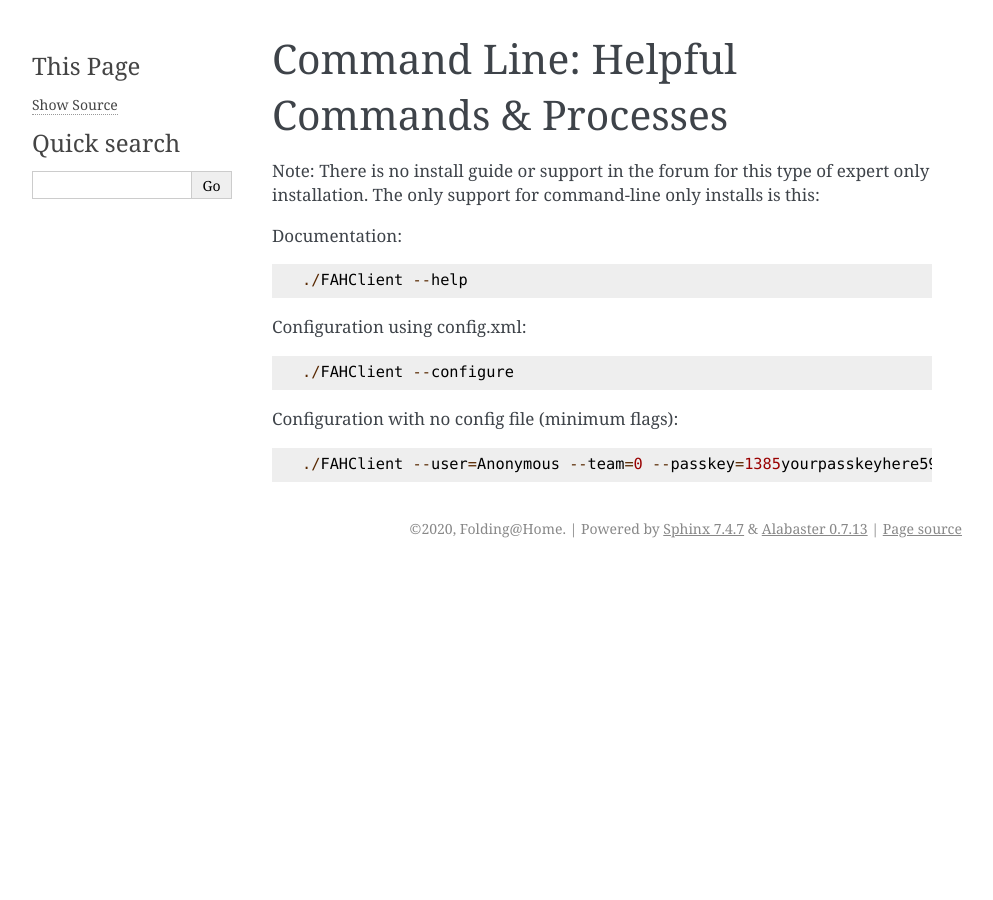
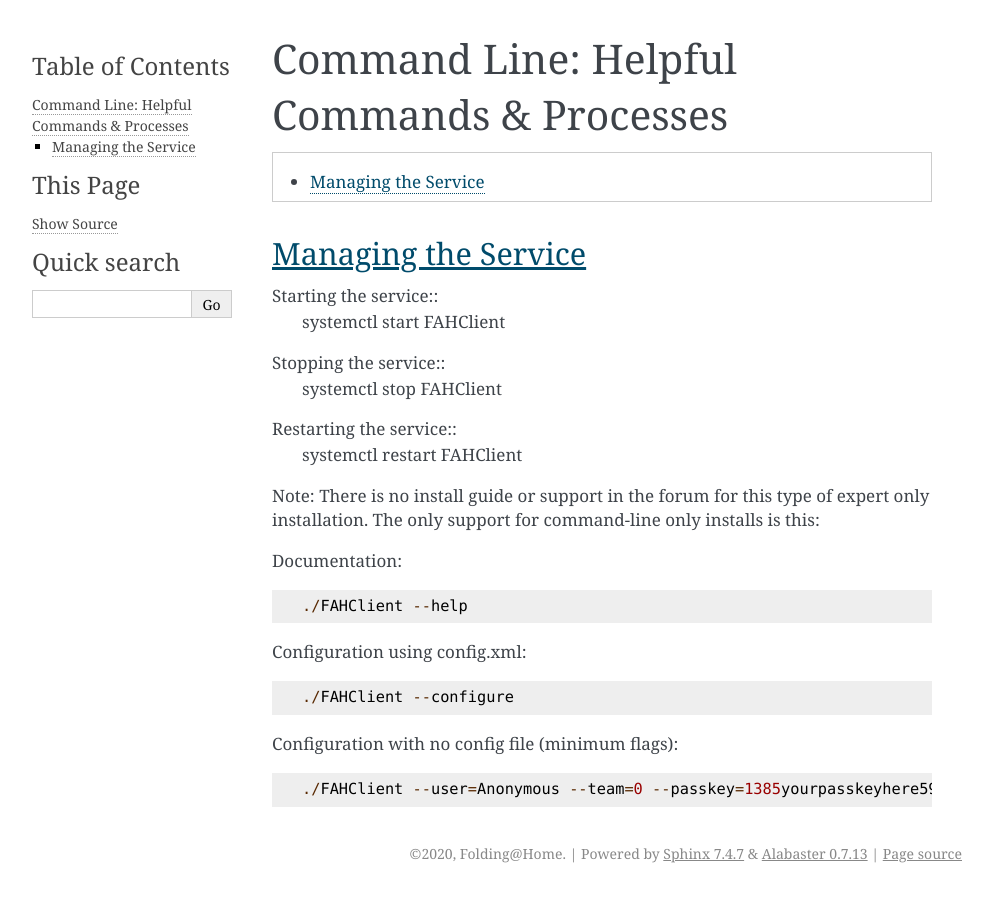
Before and after one commit to FoldingCommunity/fah-client-documentation, a Sphinx documentation site: the page built from docs/source/linux/command_line_commands_linux.rst, in a window 1280 px wide. Shown: the whole page, without its empty margins (148-1141 px from the left). Built offline with Sphinx 7.4.7, drawn with Linux system fonts in a browser that asks for light colours.

Commit message:
Updated command_line_commands_linux.rst

```diff
--- a/docs/source/linux/command_line_commands_linux.rst
+++ b/docs/source/linux/command_line_commands_linux.rst
@@ -4,6 +4,21 @@
 
 .. contents::
    :local:
+
+Managing the Service
+--------------------
+
+Starting the service::
+	systemctl start FAHClient
+
+Stopping the service::
+	systemctl stop FAHClient
+
+Restarting the service::
+	systemctl restart FAHClient
+
+
+
 
 
 
```
